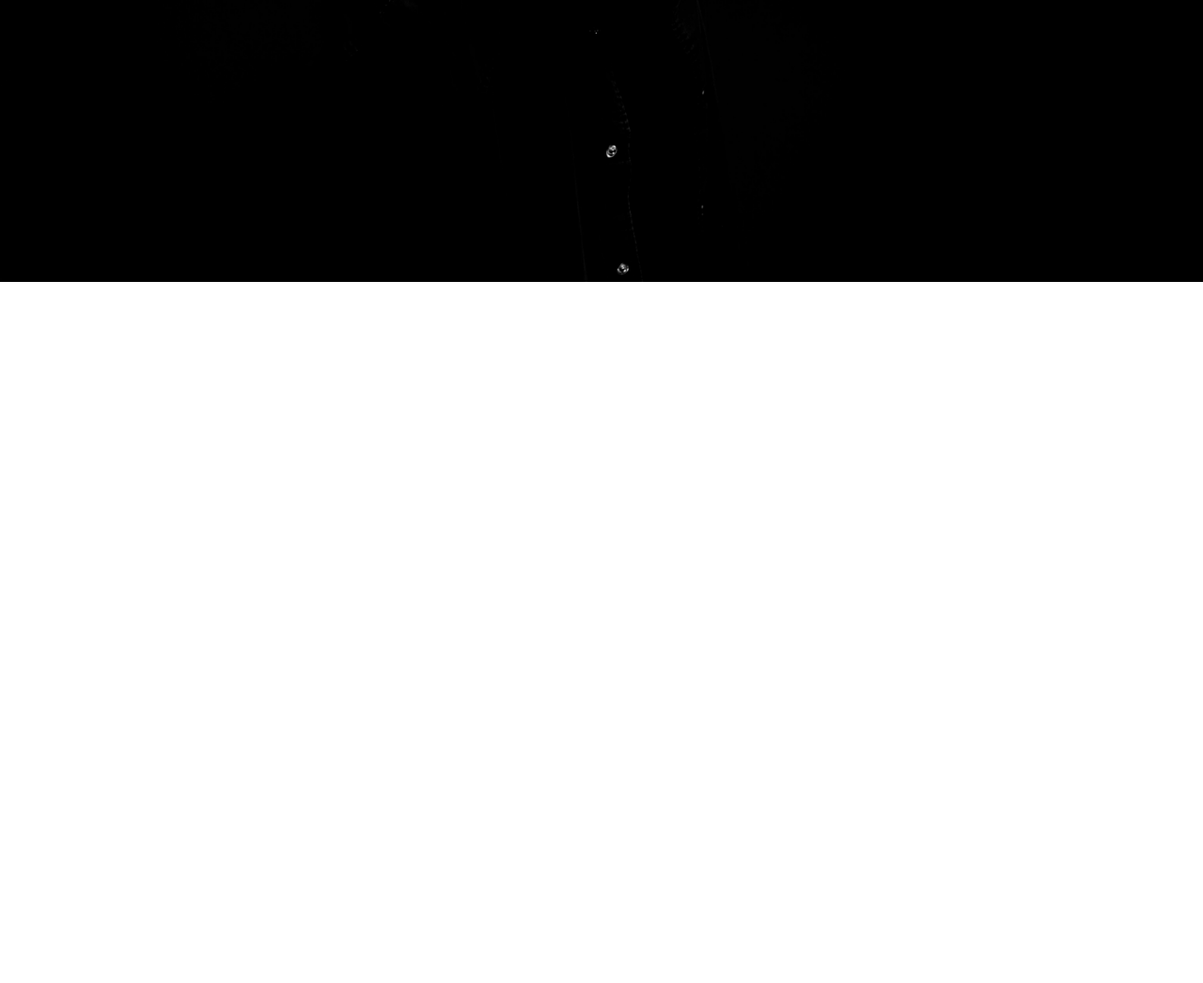
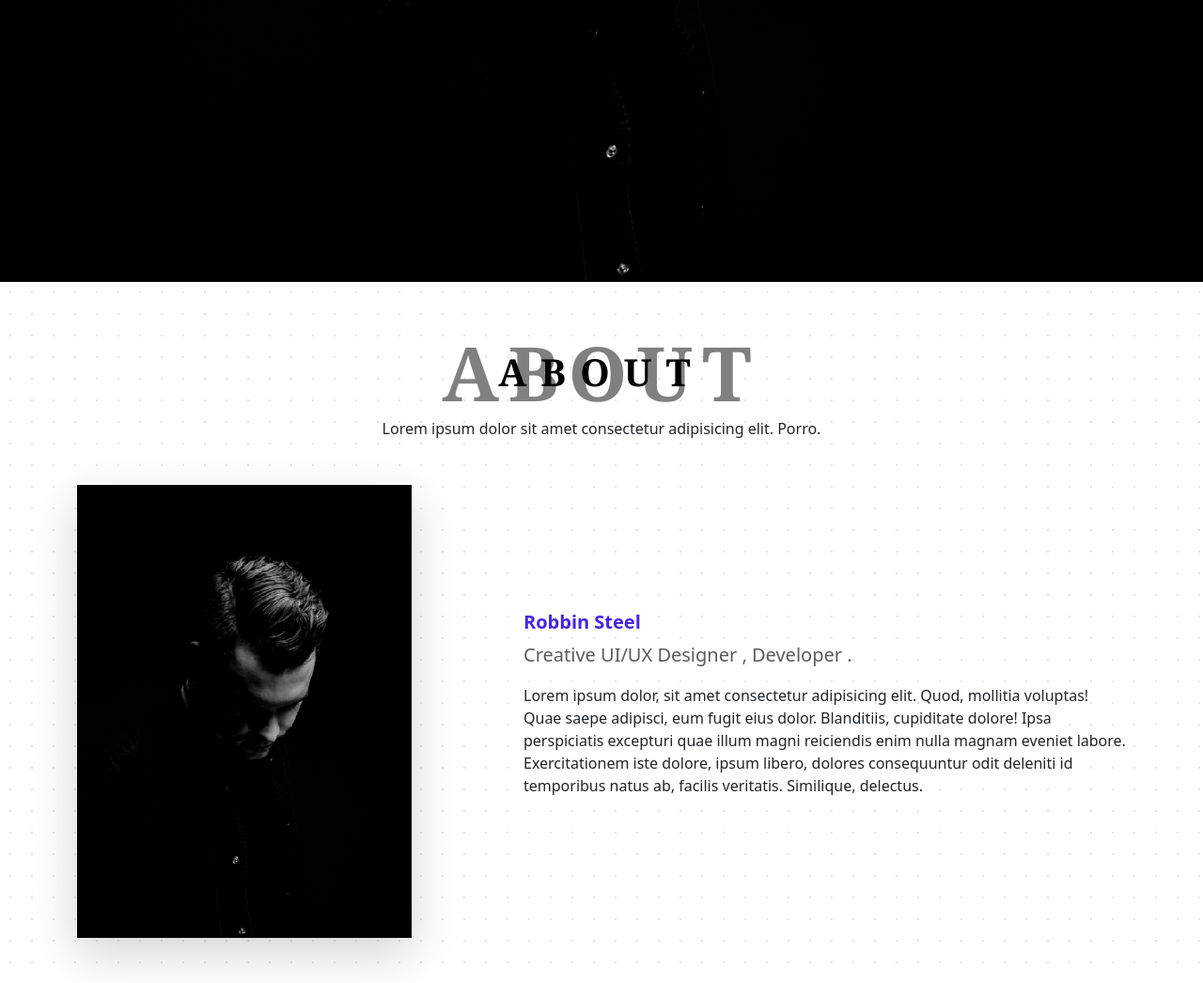
Before and after one commit to islamel-sayed96/BootstrapProject, a plain HTML site: page index.html in a window 1280 px wide. Shown: the part 500-1546 px from the top of the page at 94% size. Before the commit the page ends 800 px from the top, so only its background shows below. Drawn offline with Linux system fonts and the light colour scheme.

Commit message:
about section

```diff
--- a/Assets/Css/style.css
+++ b/Assets/Css/style.css
@@ -7,3 +7,23 @@ header{
 .icon a{
     color: white;
 }
+.title h2{
+    font-size: 5rem;
+    font-weight: bold;
+    color: gray;
+    letter-spacing: 10px;
+    font-family: Georgia, 'Times New Roman', Times, serif;
+}
+.title h3{
+    font-size: 2.5rem;
+    font-weight: bold;
+    color: black;
+    letter-spacing: 15px;
+    font-family: Georgia, 'Times New Roman', Times, serif;
+}
+#about{
+    background-image: url(../Images/light_dot.jpg);
+}
+.text-main{
+    color: #4726e1;
+}
--- a/index.html
+++ b/index.html
@@ -72,7 +72,27 @@
                     <a href="https://islamel-sayed96.github.io/Rotaract-portfolio/"> View Portfolio </a>
             </div>
         </header>
-
+        <section id="about" class="py-5">
+            <div class="title d-flex justify-content-center align-items-center  position-relative">
+                <h2 class=" m-0">ABOUT</h2>
+                <h3 class="m-0 position-absolute d-flex">ABOUT</h3>
+            </div>
+            <p class="text-mutted text-center">Lorem ipsum dolor sit amet consectetur adipisicing elit. Porro.</p>
+            <div class="container">
+                <div class="row mt-5">
+                    <div class="col-md-4">
+                        <img src="Assets/Images/me.jpg" alt="Me" class="shadow-lg w-100">
+                    </div>
+                    <div class="col-md-7 offset-md-1 d-flex d-inline-block align-items-center">
+                            <div class="content">
+                                <h5 class="text-main fw-bold ">Robbin Steel</h5>
+                                <p class="text-muted lead">Creative UI/UX Designer , Developer .</p>
+                                <p>Lorem ipsum dolor, sit amet consectetur adipisicing elit. Quod, mollitia voluptas! Quae saepe adipisci, eum fugit eius dolor. Blanditiis, cupiditate dolore! Ipsa perspiciatis excepturi quae illum magni reiciendis enim nulla magnam eveniet labore. Exercitationem iste dolore, ipsum libero, dolores consequuntur odit deleniti id temporibus natus ab, facilis veritatis. Similique, delectus.</p>
+                            </div>
+                    </div>
+                </div>
+            </div>
+        </section>
 
 
         <!-- Bootstrap - js -->
```
